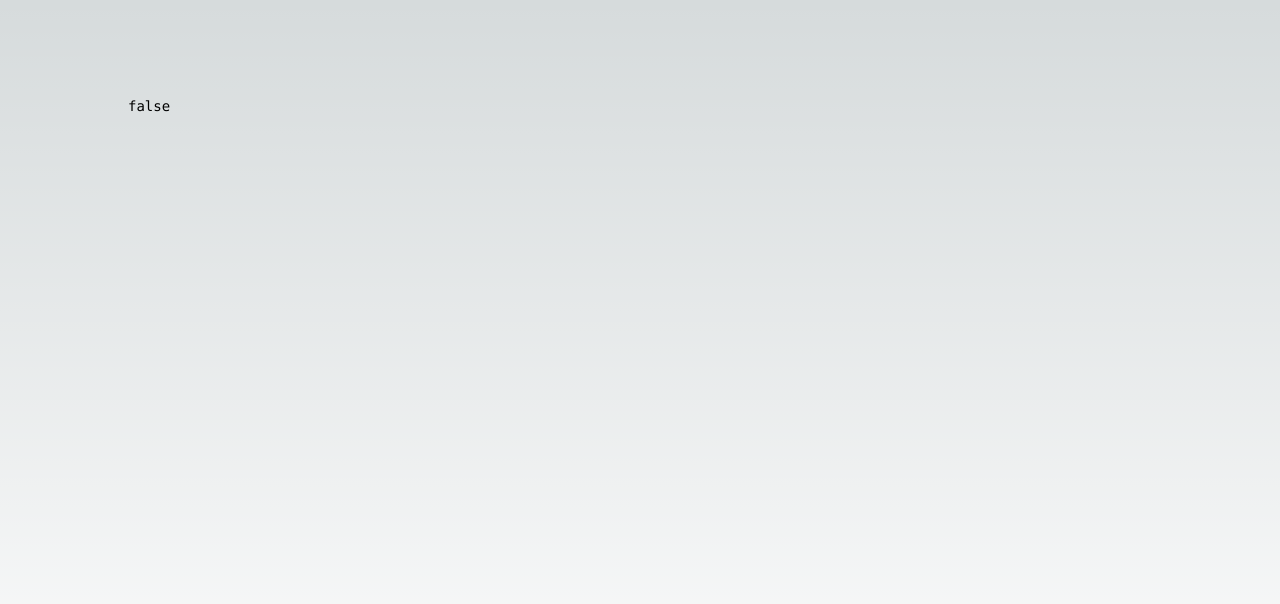
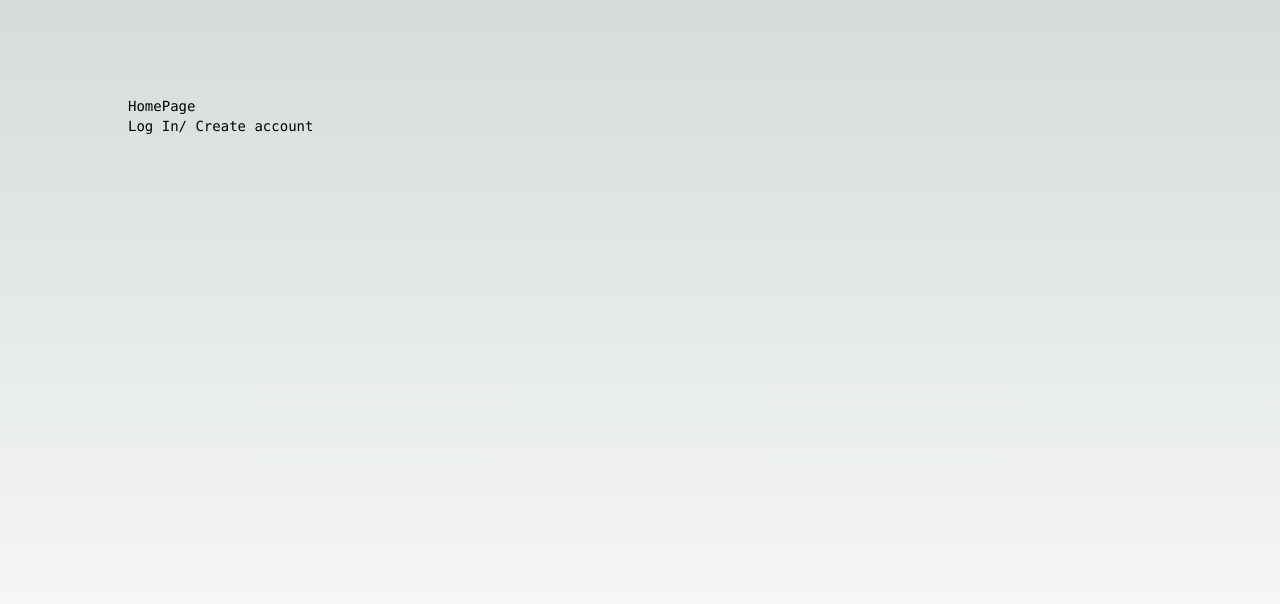
Before and after one commit to yahm23/dawat, a Next.js app: page / in a window 1280 px wide. Shown: the top 604 px of the page. Built offline with nearby package versions, Linux system fonts and the light colour scheme.

Commit message:
Create functionality to land on homepage and navigate to login page

```diff
--- /dev/null
+++ b/src/app/homepage/page.tsx
@@ -0,0 +1,15 @@
+import { useRouter } from 'next/navigation'
+import React from 'react'
+
+const HomePage = () => {
+  const router = useRouter()
+
+  return (
+    <div>
+      <p>HomePage</p>
+      <button type="button" onClick={() => router.push('/login')}> Log In/ Create account</button>
+    </div>
+  )
+}
+
+export default HomePage
--- /dev/null
+++ b/src/app/login/page.tsx
@@ -0,0 +1,16 @@
+import React from 'react'
+import { initializeApp } from 'firebase/app'
+import { config } from '../../config/config'
+import { getAuth } from 'firebase/auth';
+
+
+export const firebaseApp = initializeApp(config.firebase);
+export const auth = getAuth(firebaseApp);
+
+const page = () => {
+  return (
+    <div>login page</div>
+  )
+}
+
+export default page
--- a/src/app/page.tsx
+++ b/src/app/page.tsx
@@ -1,14 +1,24 @@
 'use client';
+
+import HomePage from './homepage/page';
+import React, { useEffect, useState } from 'react';
+import { redirect } from 'next/navigation'
 import { useAppSelector, useAppDispatch } from '../lib/hooks'
 
+export default function App() {
+  const loggedStatusX = useAppSelector(state => state.loggedReducer.loggedInStatus)
 
-export default function Home() {
-  const loggedStatusX = useAppSelector(state => state.loggedReducer.loggedInStatus)
+  useEffect(()=>{
+      if (loggedStatusX){
+        console.log('logged in');
+        redirect('/profile')
+      }
+  },[loggedStatusX]);
 
   return (
     <main className="flex min-h-screen flex-col items-center justify-between p-24">
         <div className="z-10 max-w-5xl w-full items-center justify-between font-mono text-sm lg:flex">
-          {loggedStatusX.toString()}
+          <HomePage/>
         </div>
     </main>
   )
```
